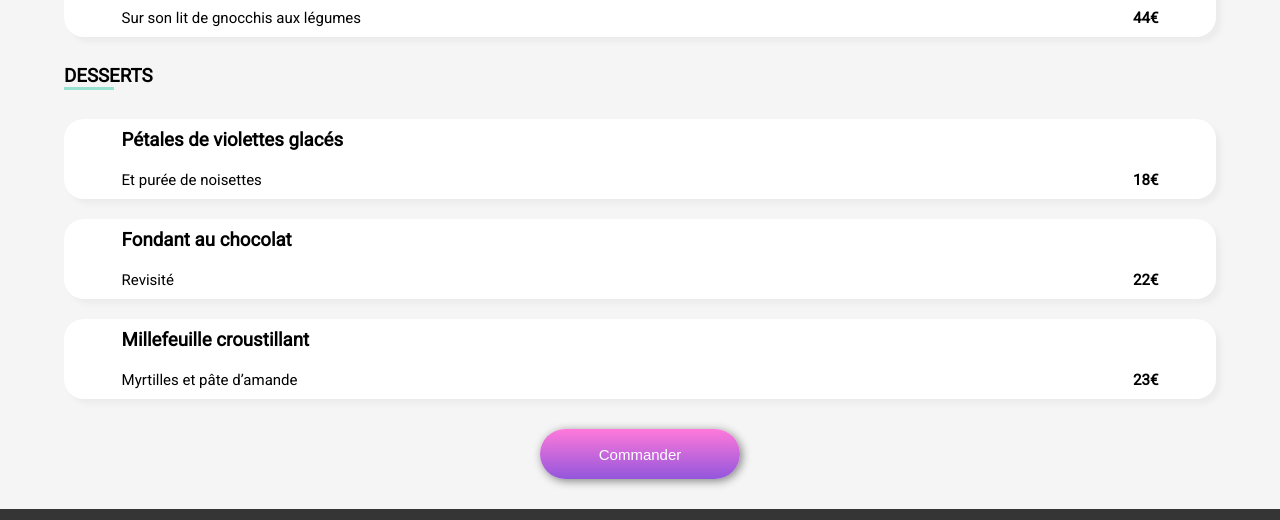
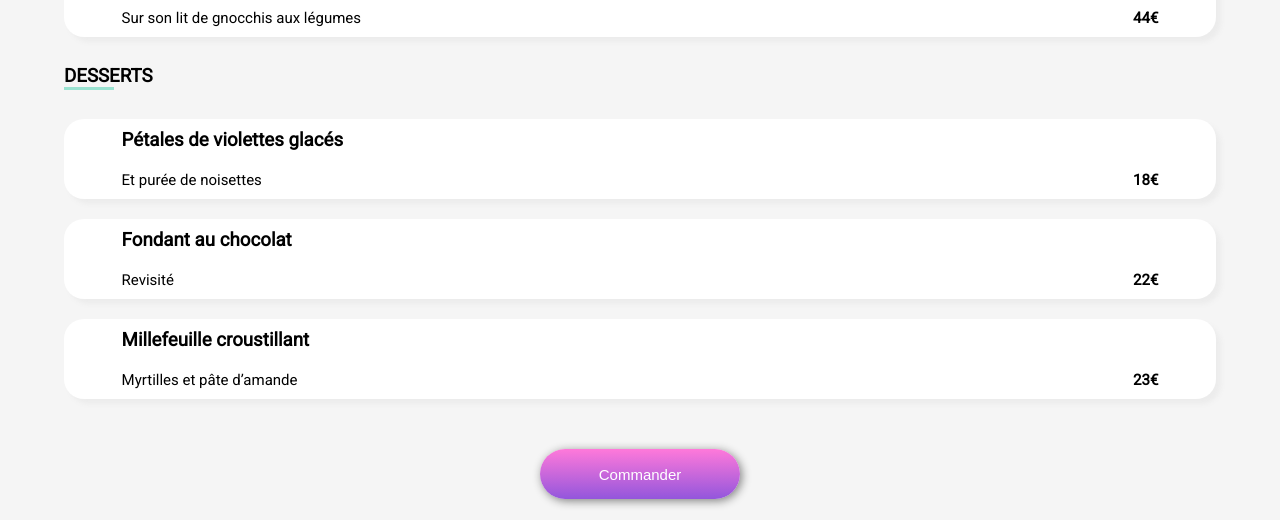
Before and after one commit to Jeremy-96/omf, a website: page à_la_française.html in a window 1280 px wide. Shown: the part 1275-1795 px from the top of the page. Drawn offline with Linux system fonts and the light colour scheme; a web font is replaced by a local one.

Commit message:
feat(button):correction on the buttons

```diff
--- a/sass/components/_buttons.scss
+++ b/sass/components/_buttons.scss
@@ -3,10 +3,9 @@
     flex-wrap:wrap;
     width:200px;
     height:50px;
-    margin:20px 0 20px 0;
+    margin:20px 0 60px 0;
     cursor:pointer;
     border-radius:25px;
-    margin-bottom: 30px;
     border:none;
     background:$linear-gradient;
     box-shadow:2px 2px 10px grey;
@@ -21,3 +20,26 @@
         box-shadow:8px 8px 15px grey;
     }
 }
+
+.menu__button {
+    @extend %flex-center;
+    flex-wrap:wrap;
+    width:200px;
+    height:50px;
+    margin:40px 0 80px 0;
+    cursor:pointer;
+    border-radius:25px;
+    border:none;
+    background:$linear-gradient;
+    box-shadow:2px 2px 10px grey;
+    transition:ease-in-out 200ms;
+    p {
+        font-size:15px;
+        color:$colour-quaternary;
+        margin:10px;
+    }
+    &:hover {
+        opacity: 80%;
+        box-shadow:8px 8px 15px grey;
+    }
+}
--- a/sass/layouts/_section.scss
+++ b/sass/layouts/_section.scss
@@ -113,7 +113,7 @@ section {
         .menu {
             position:relative;
             z-index:1;
-            width:85%;
+            width:90%;
             @extend %flex-center;
             flex-direction:column;
             border-radius:30px 30px 0 0;
--- a/à_la_française.html
+++ b/à_la_française.html
@@ -122,8 +122,8 @@
                                     </div>
                                 </div>
                             </div>
-                            <div class="menu__button">
-                                <button class="exploration__button" name="Explore">
+                            <div class="button">
+                                <button class="menu__button" name="Reserve">
                                     <p>Commander</p>
                                 </button>
                             </div>
```
Also changed, not shown: la_note_enchantée.html (+2 -2 lines), la_palette_du_goût.html (+2 -2 lines), le_délice_des_sens.html (+2 -2 lines), css/style.css, 1 other file.
